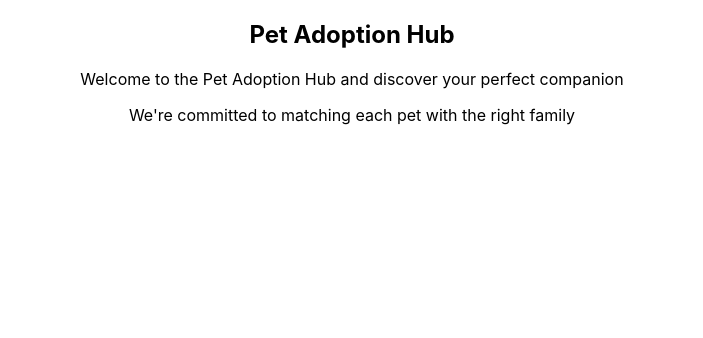
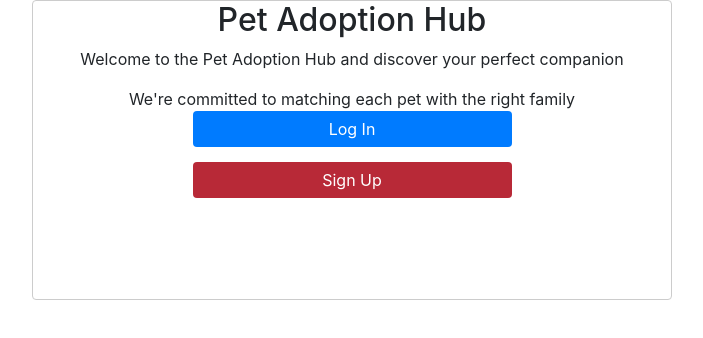
Before and after one commit to IsmaelNjama/pet-adoption-frontend, a React (Create React App) app: page / in a window 1280 px wide. Shown: the top 338 px of the page, without its empty margins (288-991 px from the left). Built offline with nearby package versions, Linux system fonts and the light colour scheme.

Commit message:
added Login/Signup modals

```diff
--- a/package.json
+++ b/package.json
@@ -6,6 +6,7 @@
     "@testing-library/jest-dom": "^5.17.0",
     "@testing-library/react": "^13.4.0",
     "@testing-library/user-event": "^13.5.0",
+    "bootstrap": "^5.3.1",
     "react": "^18.2.0",
     "react-bootstrap": "^2.8.0",
     "react-dom": "^18.2.0",
--- a/src/components/buttons/LoginButton.jsx
+++ b/src/components/buttons/LoginButton.jsx
@@ -1,7 +1,13 @@
 import React from "react";
+import Button from "react-bootstrap/Button";
+import LoginModal from "../modals/LoginModal";
 
 function LoginButton() {
-  return <div>LoginButton</div>;
+  return (
+    <div>
+      <LoginModal />
+    </div>
+  );
 }
 
 export default LoginButton;
--- a/src/components/buttons/SignUpButton.jsx
+++ b/src/components/buttons/SignUpButton.jsx
@@ -1,7 +1,14 @@
 import React from "react";
+import Button from "react-bootstrap/Button";
+import "./buttons.css";
+import SignupModal from "../modals/SignupModal";
 
 function SignupButton() {
-  return <div>SignupButton</div>;
+  return (
+    <div>
+      <SignupModal />
+    </div>
+  );
 }
 
 export default SignupButton;
--- /dev/null
+++ b/src/components/buttons/buttons.css
@@ -0,0 +1,15 @@
+.login-button, .sign-up-button {
+  background-color: rgb(0,123,255);
+  color: white;
+  border: none;
+  width: 50%;
+  border-radius: 4px;
+}
+.sign-up-button {
+  background-color: #B82937;
+  margin-top: 15px;
+}
+
+.login-button:hover{
+  background-color: #B82937;
+}
--- /dev/null
+++ b/src/components/modals/LoginModal.jsx
@@ -0,0 +1,57 @@
+import React from "react";
+import { useState } from "react";
+import Button from "react-bootstrap/Button";
+import Form from "react-bootstrap/Form";
+import Modal from "react-bootstrap/Modal";
+import "../buttons/buttons.css";
+
+function LoginModal() {
+  const [show, setShow] = useState(false);
+
+  const handleClose = () => setShow(false);
+  const handleShow = () => setShow(true);
+
+  return (
+    <div>
+      <Button variant="primary" className="login-button" onClick={handleShow}>
+        Log In
+      </Button>
+
+      <Modal show={show} onHide={handleClose}>
+        <Modal.Header closeButton>
+          <Modal.Title>Log In</Modal.Title>
+        </Modal.Header>
+        <Modal.Body>
+          <Form>
+            <Form.Group className="mb-3" controlId="exampleForm.ControlInput1">
+              <Form.Label>Email address</Form.Label>
+              <Form.Control
+                type="email"
+                placeholder="name@example.com"
+                autoFocus
+              />
+            </Form.Group>
+            <Form.Group className="mb-3 " controlId="exampleForm.ControlInput2">
+              <Form.Label>Password</Form.Label>
+              <Form.Control
+                type="password"
+                placeholder="enter password"
+                autoFocus
+              />
+            </Form.Group>
+          </Form>
+        </Modal.Body>
+        <Modal.Footer>
+          <Button variant="secondary" onClick={handleClose}>
+            Close
+          </Button>
+          <Button variant="primary" onClick={handleClose}>
+            Save
+          </Button>
+        </Modal.Footer>
+      </Modal>
+    </div>
+  );
+}
+
+export default LoginModal;
--- /dev/null
+++ b/src/components/modals/SignupModal.jsx
@@ -0,0 +1,95 @@
+import React from "react";
+import { useState } from "react";
+import Button from "react-bootstrap/Button";
+import Form from "react-bootstrap/Form";
+import Modal from "react-bootstrap/Modal";
+import "../buttons/buttons.css";
+
+function SignupModal() {
+  const [show, setShow] = useState(false);
+
+  const handleClose = () => setShow(false);
+  const handleShow = () => setShow(true);
+
+  return (
+    <div>
+      <Button variant="primary" className="sign-up-button" onClick={handleShow}>
+        Sign Up
+      </Button>
+
+      <Modal show={show} onHide={handleClose}>
+        <Modal.Header closeButton>
+          <Modal.Title>Sign Up</Modal.Title>
+        </Modal.Header>
+        <Modal.Body>
+          <Form>
+            <Form.Group className="mb-3" controlId="exampleForm.ControlInput1">
+              <Form.Label>Email address</Form.Label>
+              <Form.Control
+                type="email"
+                placeholder="name@example.com"
+                autoFocus
+              />
+            </Form.Group>
+            <Form.Group className="mb-3" controlId="exampleForm.ControlInput2">
+              <Form.Label>Password</Form.Label>
+              <Form.Control
+                type="password"
+                placeholder="enter password"
+                autoFocus
+              />
+            </Form.Group>
+            <Form.Group className="mb-3" controlId="exampleForm.ControlInput3">
+              <Form.Label>Re-enter Password</Form.Label>
+              <Form.Control
+                type="password"
+                placeholder="confirm password"
+                autoFocus
+              />
+            </Form.Group>
+            <Form.Group className="mb-3" controlId="exampleForm.ControlInput4">
+              <Form.Label>Firstname</Form.Label>
+              <Form.Control
+                type="text"
+                placeholder="enter Firstname"
+                autoFocus
+              />
+            </Form.Group>
+            <Form.Group className="mb-3" controlId="exampleForm.ControlInput5">
+              <Form.Label>Lastname</Form.Label>
+              <Form.Control
+                type="text"
+                placeholder="enter Lastname"
+                autoFocus
+              />
+            </Form.Group>
+            <Form.Group className="mb-3" controlId="exampleForm.ControlInput6">
+              <Form.Label>Phone number</Form.Label>
+              <Form.Control
+                type="number"
+                placeholder="enter phone number"
+                autoFocus
+              />
+            </Form.Group>
+          </Form>
+        </Modal.Body>
+        <Modal.Footer>
+          <Button variant="secondary" onClick={handleClose}>
+            Close
+          </Button>
+          <Button variant="primary" onClick={handleClose}>
+            Create Account
+          </Button>
+        </Modal.Footer>
+      </Modal>
+    </div>
+  );
+}
+
+export default SignupModal;
+
+// function SignupModal() {
+//   return <div>SignupModal</div>;
+// }
+
+// export default SignupModal;
--- a/src/index.js
+++ b/src/index.js
@@ -1,15 +1,12 @@
-import React from 'react';
-import ReactDOM from 'react-dom/client';
-import './index.css';
-import App from './App';
-import reportWebVitals from './reportWebVitals';
+import React from "react";
+import "bootstrap/dist/css/bootstrap.css";
+import ReactDOM from "react-dom/client";
+import "./index.css";
+import App from "./App";
+import reportWebVitals from "./reportWebVitals";
 
-const root = ReactDOM.createRoot(document.getElementById('root'));
-root.render(
-  <React.StrictMode>
-    <App />
-  </React.StrictMode>
-);
+const root = ReactDOM.createRoot(document.getElementById("root"));
+root.render(<App />);
 
 // If you want to start measuring performance in your app, pass a function
 // to log results (for example: reportWebVitals(console.log))
--- a/src/pages/HomePage.jsx
+++ b/src/pages/HomePage.jsx
@@ -1,10 +1,16 @@
 import React from "react";
 import Header from "../components/Header";
+import LoginButton from "../components/buttons/LoginButton";
+import SignupButton from "../components/buttons/SignupButton";
+import "../styles/common.css";
+import LoginModal from "../components/modals/LoginModal";
 
 function HomePage() {
   return (
-    <div>
+    <div className="homepage-wrapper">
       <Header />
+      <LoginButton />
+      <SignupButton />
     </div>
   );
 }
--- /dev/null
+++ b/src/styles/common.css
@@ -0,0 +1,11 @@
+*{
+  box-sizing: border-box;
+}
+
+.homepage-wrapper {
+  width: 50%;
+  border:1px solid #ccc ;
+  border-radius: 4px;
+  height: 300px ;
+  margin: auto;
+}
```
Also changed, not shown: 1 other file (tests, documents, lock files or other folders).
